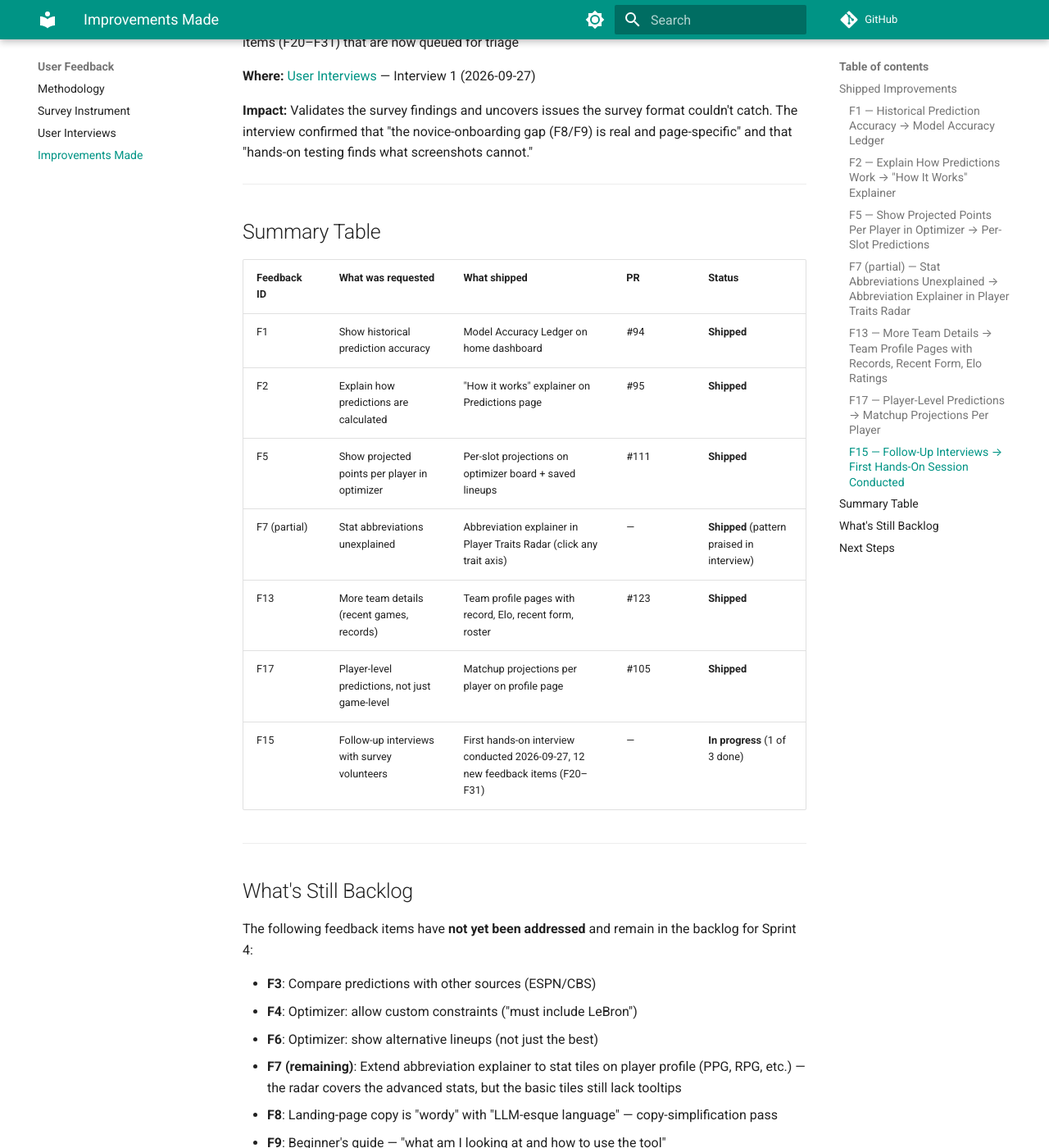
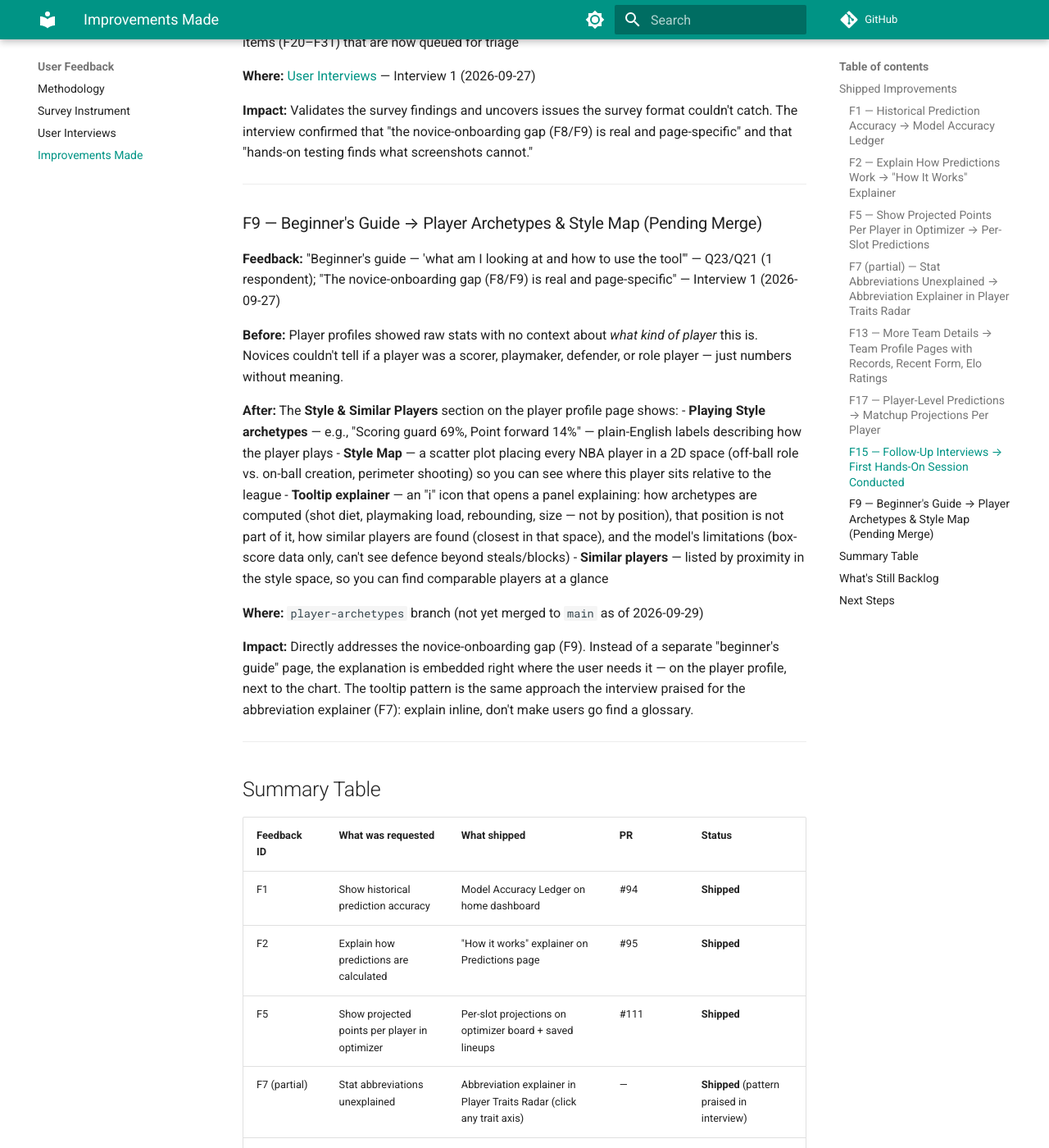
Before and after one commit to Sports-Analytics-Innovation-Platform/Innovation-Documentation-Website, an MkDocs documentation site: the page built from docs/improvements.md, in a window 1280 px wide and 1400 px high, scrolled down 4040 px. Shown: the whole window at 82% size. Built offline with MkDocs 1.6.1 and Material for MkDocs 9.7.7, drawn with Linux system fonts in a browser that asks for light colours; comment, search, counter and statistics services are not loaded; some of the changed text lies outside the part shown.

Commit message:
docs: add Player Archetypes & Style Map as 8th improvement (F9, pending merge) - Add F9 improvement section to improvements.md: Style & Similar Players with tooltip explainer - Update summary table to include F9 as pending merge from player-archetypes branch - Remove F9 from backlog (now addressed) - Update rubric-links.md Improvement row: 7 → 8 improvements

```diff
--- a/docs/improvements.md
+++ b/docs/improvements.md
@@ -149,6 +149,24 @@ The projection is computed by `GET /v1/players/:id/matchup-projection`, which bl
 
 ---
 
+### F9 — Beginner's Guide → Player Archetypes & Style Map (Pending Merge)
+
+**Feedback:** "Beginner's guide — 'what am I looking at and how to use the tool'" — Q23/Q21 (1 respondent); "The novice-onboarding gap (F8/F9) is real and page-specific" — Interview 1 (2026-09-27)
+
+**Before:** Player profiles showed raw stats with no context about *what kind of player* this is. Novices couldn't tell if a player was a scorer, playmaker, defender, or role player — just numbers without meaning.
+
+**After:** The **Style & Similar Players** section on the player profile page shows:
+- **Playing Style archetypes** — e.g., "Scoring guard 69%, Point forward 14%" — plain-English labels describing how the player plays
+- **Style Map** — a scatter plot placing every NBA player in a 2D space (off-ball role vs. on-ball creation, perimeter shooting) so you can see where this player sits relative to the league
+- **Tooltip explainer** — an "i" icon that opens a panel explaining: how archetypes are computed (shot diet, playmaking load, rebounding, size — not by position), that position is not part of it, how similar players are found (closest in that space), and the model's limitations (box-score data only, can't see defence beyond steals/blocks)
+- **Similar players** — listed by proximity in the style space, so you can find comparable players at a glance
+
+**Where:** `player-archetypes` branch (not yet merged to `main` as of 2026-09-29)
+
+**Impact:** Directly addresses the novice-onboarding gap (F9). Instead of a separate "beginner's guide" page, the explanation is embedded right where the user needs it — on the player profile, next to the chart. The tooltip pattern is the same approach the interview praised for the abbreviation explainer (F7): explain inline, don't make users go find a glossary.
+
+---
+
 ## Summary Table
 
 | Feedback ID | What was requested | What shipped | PR | Status |
@@ -160,6 +178,7 @@ The projection is computed by `GET /v1/players/:id/matchup-projection`, which bl
 | F13 | More team details (recent games, records) | Team profile pages with record, Elo, recent form, roster | #123 | **Shipped** |
 | F17 | Player-level predictions, not just game-level | Matchup projections per player on profile page | #105 | **Shipped** |
 | F15 | Follow-up interviews with survey volunteers | First hands-on interview conducted 2026-09-27, 12 new feedback items (F20–F31) | — | **In progress** (1 of 3 done) |
+| F9 | Beginner's guide — "what am I looking at" | Player Archetypes & Style Map with tooltip explainer on player profile | — | **Pending merge** (`player-archetypes` branch) |
 
 ---
 
```
Also changed, not shown: other parts of docs/improvements.md (+0 -1 lines), docs/rubric-links.md (+1 -1 lines).
